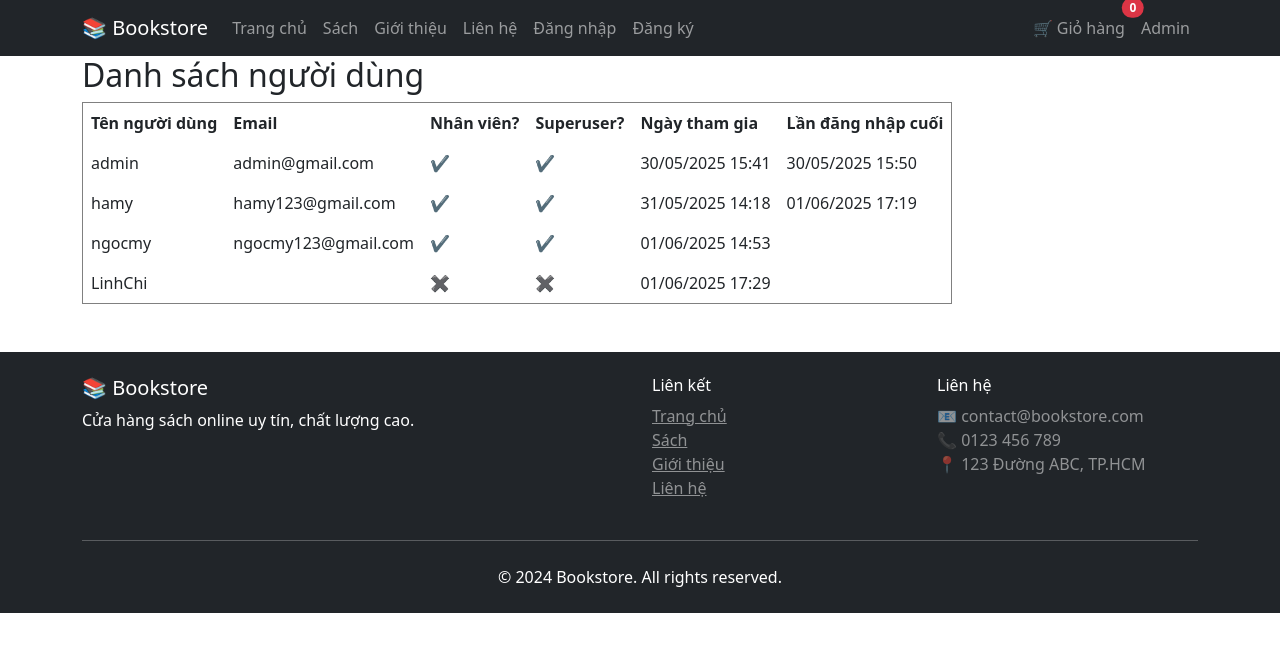
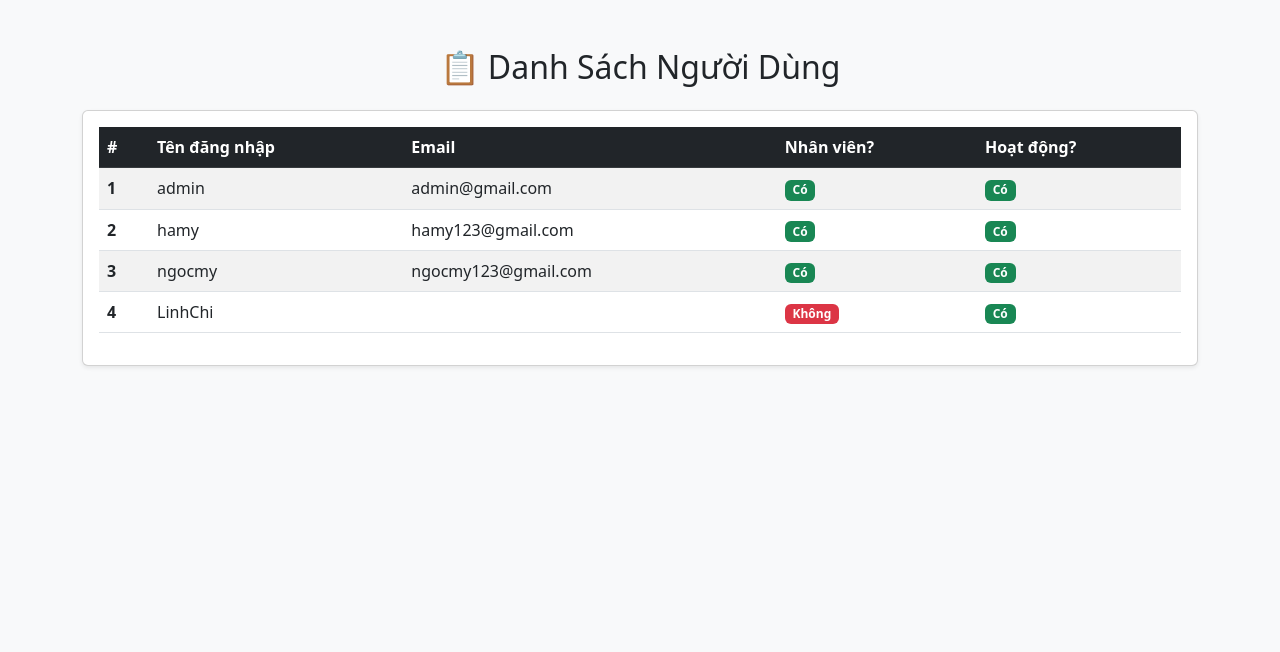
Before and after one commit to Phuongthietkeweb/bansach, a Django app: page /accounts/users/ in a window 1280 px wide. Shown: the top 652 px of the page. Run offline with Django 5.2, Linux system fonts and the light colour scheme; data comes from the database, SQL or seed files in the repository; both versions use the stored data as it was after the commit.

Commit message:
accounts commit

```diff
--- a/bookstore/apps/accounts/templates/accounts/user_list.html
+++ b/bookstore/apps/accounts/templates/accounts/user_list.html
@@ -1,37 +1,50 @@
-{% extends "base.html" %}
+
 {% load static %}
+<!DOCTYPE html>
+<html lang="vi">
+<head>
+    <meta charset="UTF-8">
+    <title>Danh sách người dùng</title>
+    <!-- Bootstrap 5 CDN -->
+    <link href="https://cdn.jsdelivr.net/npm/bootstrap@5.3.0/dist/css/bootstrap.min.css" rel="stylesheet">
+</head>
+<body class="bg-light">
 
-{% block content %}
-<div class="container">
-    <h2>Danh sách người dùng</h2>
+<div class="container mt-5">
+    <h2 class="text-center mb-4">📋 Danh Sách Người Dùng</h2>
 
-    <table border="1" cellpadding="8" cellspacing="0">
-        <thead>
+    <div class="card shadow-sm">
+        <div class="card-body">
+            <table class="table table-striped table-hover align-middle">
+                <thead class="table-dark">
                     <tr>
-                <th>Tên người dùng</th>
-                <th>Email</th>
-                <th>Nhân viên?</th>
-                <th>Superuser?</th>
-                <th>Ngày tham gia</th>
-                <th>Lần đăng nhập cuối</th>
+                        <th scope="col">#</th>
+                        <th scope="col">Tên đăng nhập</th>
+                        <th scope="col">Email</th>
+                        <th scope="col">Nhân viên?</th>
+                        <th scope="col">Hoạt động?</th>
                     </tr>
                     </thead>
                     <tbody>
                     {% for user in users %}
                         <tr>
+                        <th scope="row">{{ forloop.counter }}</th>
                         <td>{{ user.username }}</td>
                         <td>{{ user.email }}</td>
-                <td>{{ user.is_staff|yesno:"✔,✖" }}</td>
-                <td>{{ user.is_superuser|yesno:"✔,✖" }}</td>
-                <td>{{ user.date_joined|date:"d/m/Y H:i" }}</td>
-                <td>{{ user.last_login|date:"d/m/Y H:i" }}</td>
-            </tr>
-            {% empty %}
-            <tr>
-                <td colspan="6">Không có người dùng nào.</td>
+                        <td>
+                            {% if user.is_staff %}
+                            <span class="badge bg-success">Có</span>
+                            {% else %}
+                            <span class="badge bg-danger">Không</span>
+                            {% endif %}
+                        </td>
+                        <td>
+                            {% if user.is_active %}
+                            <span class="badge bg-success">Có</span>
+                            {% else %}
+                            <span class="badge bg-danger">Không</span>
+                            {% endif %}
+                        </td>
                         </tr>
                     {% endfor %}
                     </tbody>
-    </table>
-</div>
-{% endblock %}
--- a/bookstore/bookstore/urls.py
+++ b/bookstore/bookstore/urls.py
@@ -19,6 +19,7 @@ from django.urls import path, include
 from django.conf import settings
 from django.conf.urls.static import static
 
+
 urlpatterns = [
     # Admin routes
     path('admin/', admin.site.urls),
@@ -29,6 +30,7 @@ urlpatterns = [
     path('cart/', include('cart.urls')),       # Giỏ hàng
     path('orders/', include('orders.urls')),   # Đơn hàng, thanh toán
     path('accounts/', include('accounts.urls')),
+
 ]
 
 # Serve media files trong development
```
Also changed, not shown: bookstore/db.sqlite3. Lines whose indentation alone changed are shown as unchanged.
